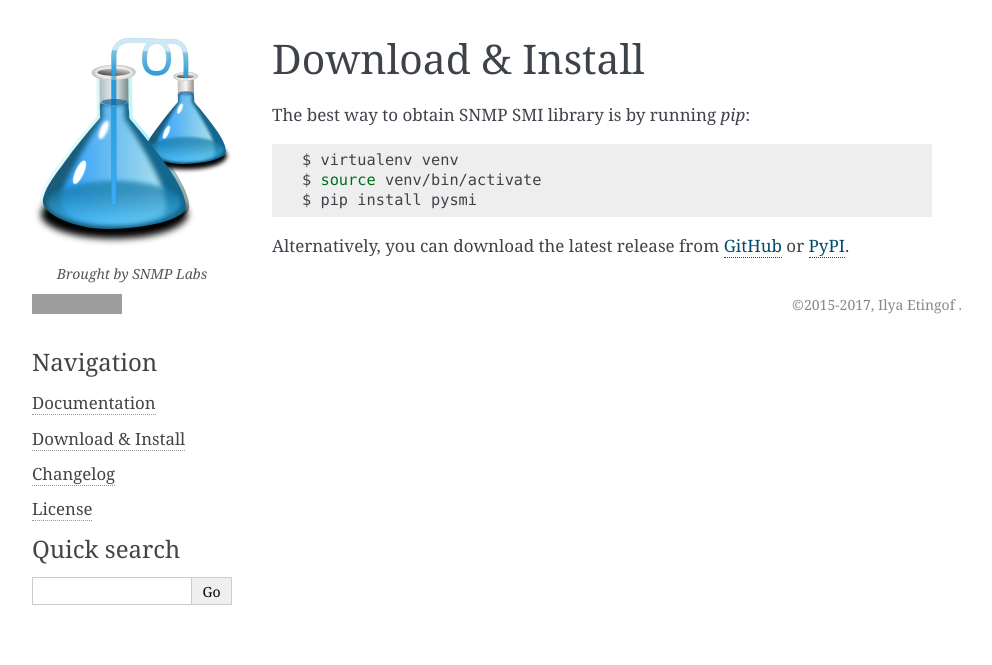
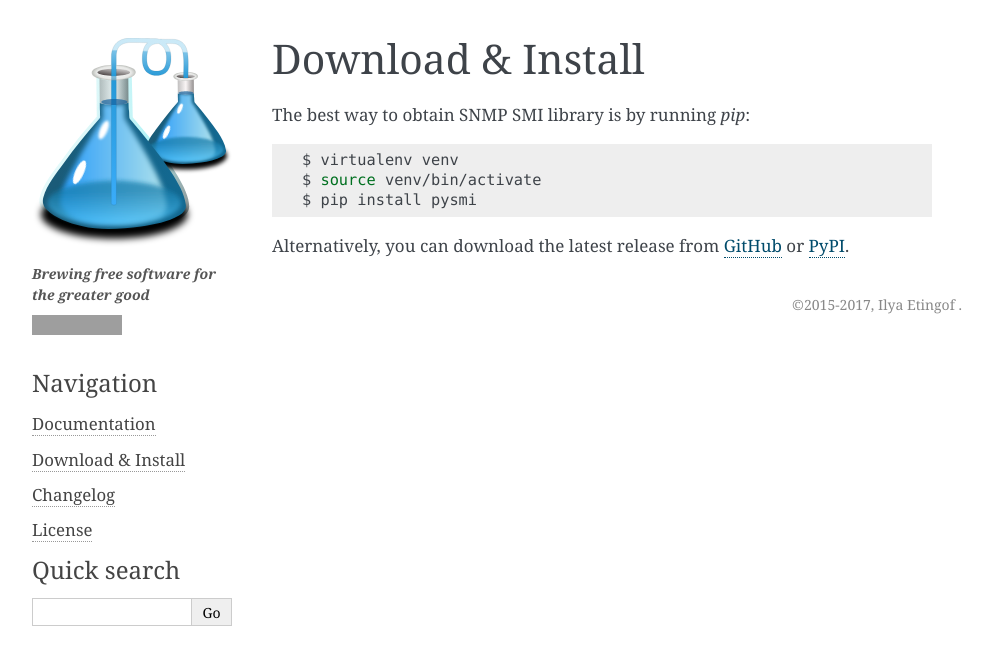
Before and after one commit to etingof/pysmi, a Sphinx documentation site: the page built from docs/source/download.rst, in a window 1280 px wide. Shown: the top 665 px of the page, without its empty margins (148-1140 px from the left). Built offline with Sphinx 7.4.7, drawn with Linux system fonts in a browser that asks for light colours; grey boxes are pictures that could not be loaded.

Commit message:
more fixes to the Alabaster options and docs layout

```diff
--- a/docs/source/conf.py
+++ b/docs/source/conf.py
@@ -122,7 +122,7 @@ html_theme = 'alabaster'
 #html_theme_options = { 'collapse_navigation': False }
 html_theme_options = {
     'logo': 'logo.svg',
-    'description': '<p align=center><i>Brought by SNMP Labs</i></p>',
+    'description': '<p align=left><i><b>Brewing free software for the greater good</i></b></p>',
     'show_powered_by': False,
     'github_user': 'etingof',
     'github_repo': 'pysmi',
```
Also changed, not shown: 1 other file.
